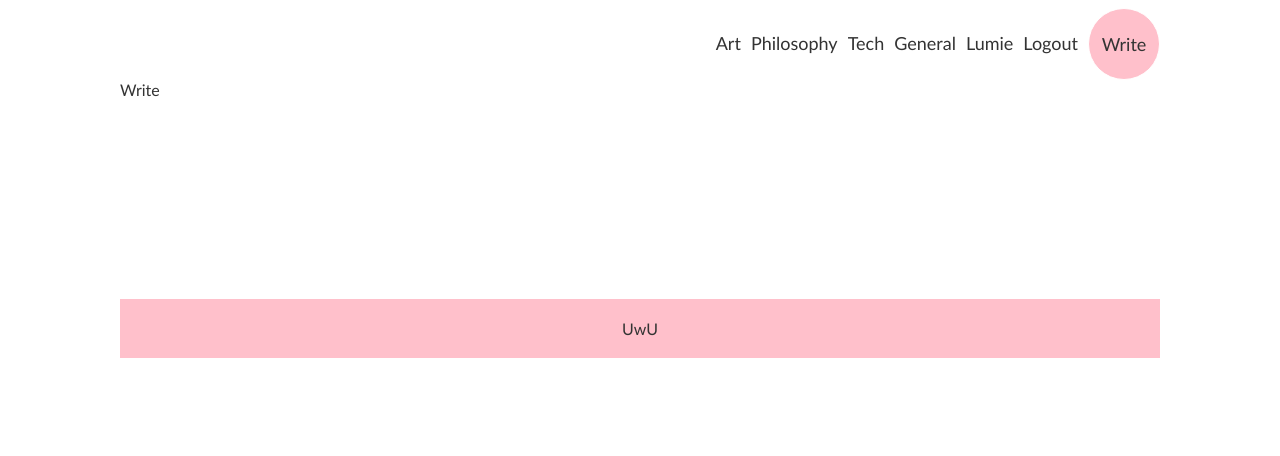
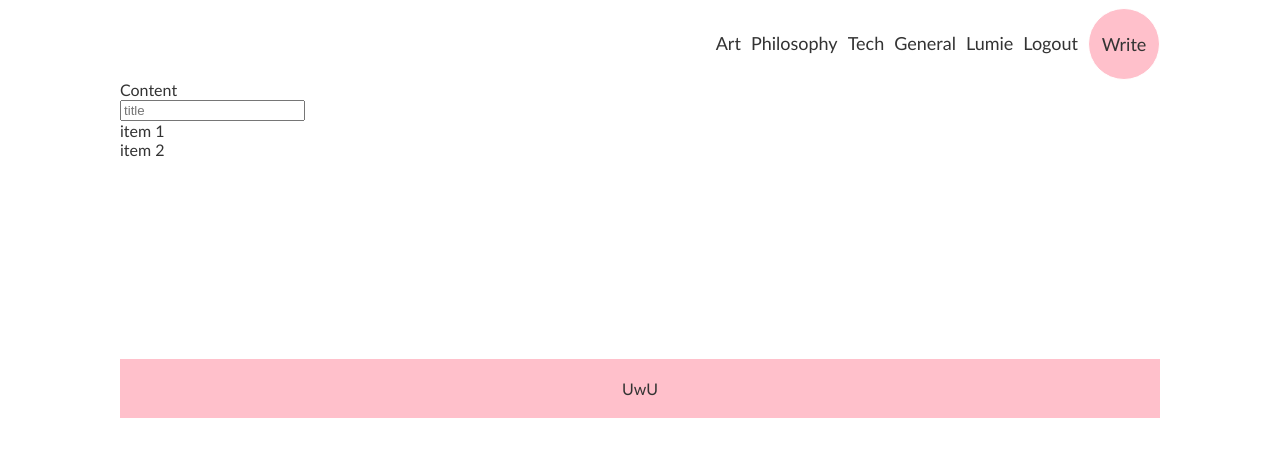
Before and after one commit to lumin3t/Blog-App, a React (Vite) app in the folder client/: page /write in a window 1280 px wide. Shown: the top 456 px of the page. Built offline with nearby package versions, Linux system fonts and the light colour scheme.

Commit message:
write pg

```diff
--- a/client/src/pages/Write.jsx
+++ b/client/src/pages/Write.jsx
@@ -1,7 +1,16 @@
 //import React from "react";
 
 function Write() {
-  return <div>Write</div>;
+  return (
+    <div className="write">
+      <div className="content">Content</div>
+      <input placeholder="title"></input>
+      <div className="menu">
+        <div className="item">item 1</div>
+        <div className="item">item 2</div>
+      </div>
+    </div>
+  );
 }
 
 export default Write;
--- a/client/src/styles.scss
+++ b/client/src/styles.scss
@@ -249,3 +249,18 @@
     }
   }
 }
+//WRITE
+.add {
+  margin-top: 20px;
+  display: flex;
+  gap: 20px;
+  .content {
+    flex: 5;
+  }
+  .menu {
+    flex: 2;
+    display: flex;
+    flex-direction: column;
+    gap: 20px;
+  }
+}
```
